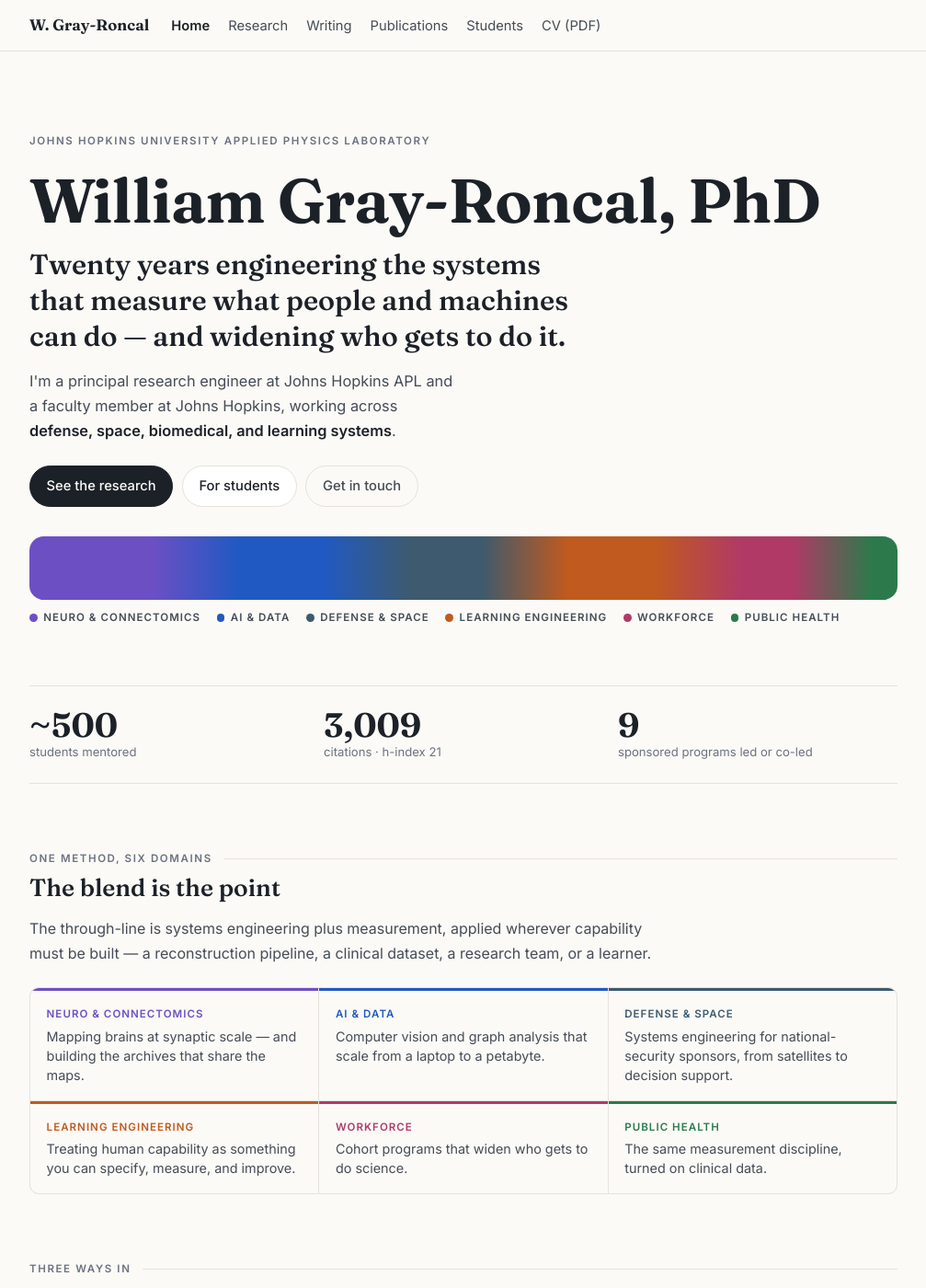
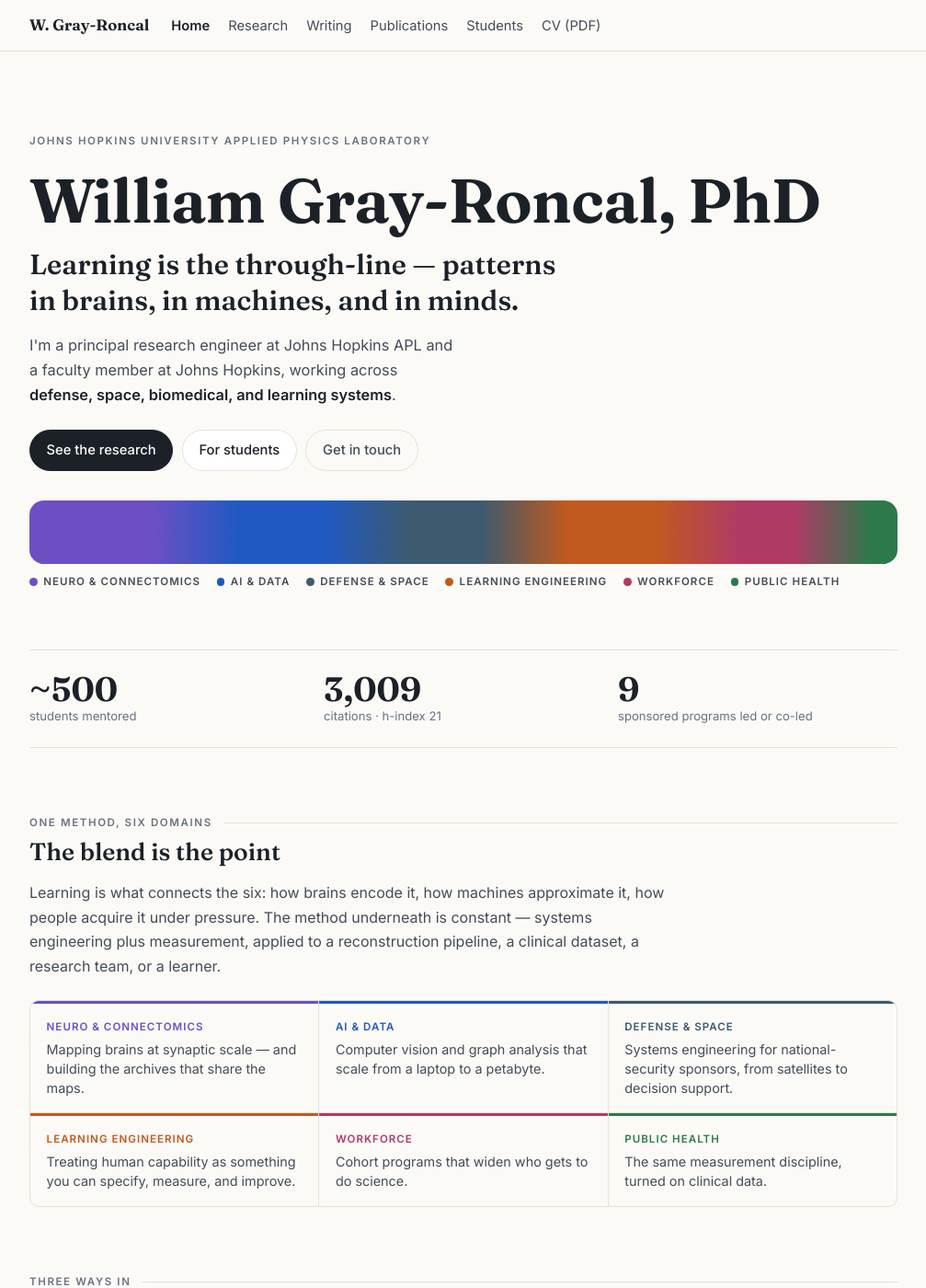
Before and after one commit to wrgr/me, a Jekyll site: the page built from index.html, in a window 1280 px wide and 1400 px high. Shown: the whole window at 92% size, without its empty margins (136-1143 px from the left). Built offline with Jekyll 4.4.1, drawn with Linux system fonts in a browser that asks for light colours.

Commit message:
Make learning the through-line
  Learning is the through-line — patterns in brains, in machines, and in minds.

Learning is a tighter thread than measurement was: it is the one word that
actually connects connectomics, machine learning, learning engineering, and
mentorship, where "measurement" only described the method.

The page had to move with it. index.html previously asserted "The through-line
is systems engineering plus measurement" one section below the hero, which
would have contradicted the new tagline outright. That prose now names learning
as what connects the six domains and keeps measurement in its real role:

  Learning is what connects the six: how brains encode it, how machines
  approximate it, how people acquire it under pressure. The method underneath
  is constant — systems engineering plus measurement, applied to a
  reconstruction pipeline, a clinical dataset, a research team, or a learner.

Phrased that way deliberately: it does not claim every domain is learning
research, which would overstate what the connectomics work is.

The tagline still lives once, in _data/cv/identity.yml, feeding the hero and
the meta description together.

Co-Authored-By: Claude Fable 5 <noreply@anthropic.com>
Claude-Session: https://claude.ai/code/session_019pD1fYkRA2brqETaSMgRX1

```diff
--- a/_config.yml
+++ b/_config.yml
@@ -2,8 +2,8 @@ title: William Gray-Roncal, PhD
 # Kept in step with the hero tagline in _data/cv/identity.yml, so the page's
 # promise and its search snippet say the same thing.
 description: >-
-  Twenty years engineering the systems that measure what people and machines
-  can do — and widening who gets to do it. Principal Research Engineer at the
+  Learning is the through-line — patterns in brains, in machines, and in minds.
+  Principal Research Engineer at the
   Johns Hopkins University Applied Physics Laboratory, working across
   connectomics, AI and data, defense and space, learning engineering, STEM
   workforce, and public health.
--- a/_data/cv/identity.yml
+++ b/_data/cv/identity.yml
@@ -31,8 +31,7 @@ roles_strip:
 # Hero tagline. Feeds the homepage lede and the meta/social description, so
 # the page's promise and its search snippet cannot drift apart.
 tagline: >-
-  Twenty years engineering the systems that measure what people and machines
-  can do — and widening who gets to do it.
+  Learning is the through-line — patterns in brains, in machines, and in minds.
 
 summary: >-
   Applies systems engineering methods to complex challenges spanning defense,
--- a/index.html
+++ b/index.html
@@ -35,8 +35,9 @@ title: William Gray-Roncal, PhD
   <div class="kicker"><span class="eyebrow">One method, six domains</span></div>
   <h2>The blend is the point</h2>
   <p class="prose">
-    The through-line is systems engineering plus measurement, applied wherever
-    capability must be built — a reconstruction pipeline, a clinical dataset, a
+    Learning is what connects the six: how brains encode it, how machines
+    approximate it, how people acquire it under pressure. The method underneath is constant — systems engineering plus
+    measurement, applied to a reconstruction pipeline, a clinical dataset, a
     research team, or a learner.
   </p>
   <ul class="domain-strip">
```
